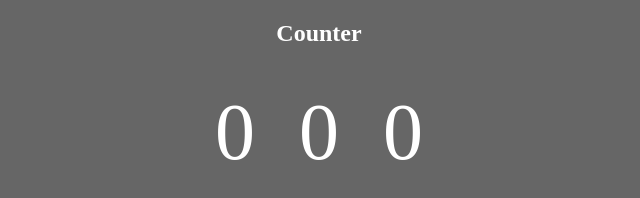
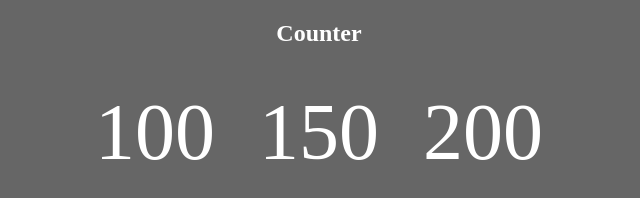
Before and after one commit to csslick/counter, a plain HTML site: page index.html in a window 1280 px wide. Shown: the whole page, without its empty margins (321-961 px from the left). Drawn offline with Linux system fonts and the light colour scheme.

Commit message:
Update index.html

```diff
--- a/index.html
+++ b/index.html
@@ -32,6 +32,12 @@
 
 
  <script src="counter.js"></script>
+ <script>
+    // 카운터 실행
+    counter_ani('count');
+ </script>
+
+
 </body>
 
 </html>
```
